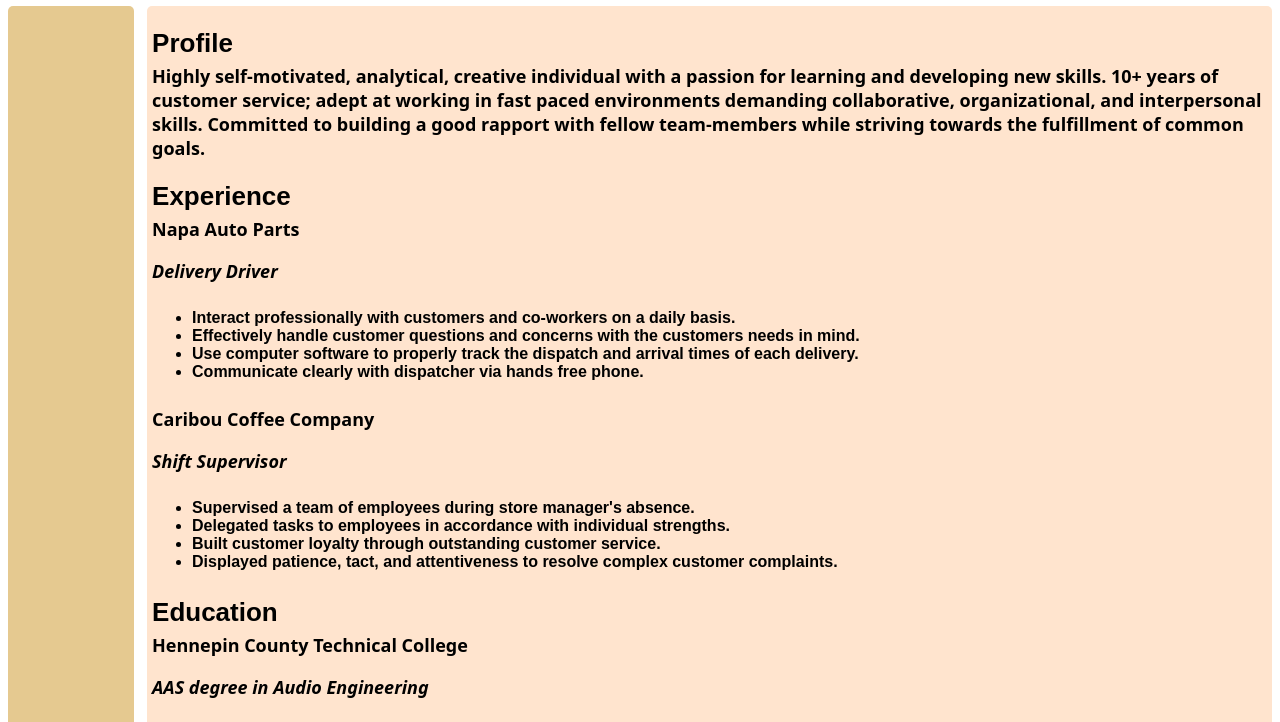
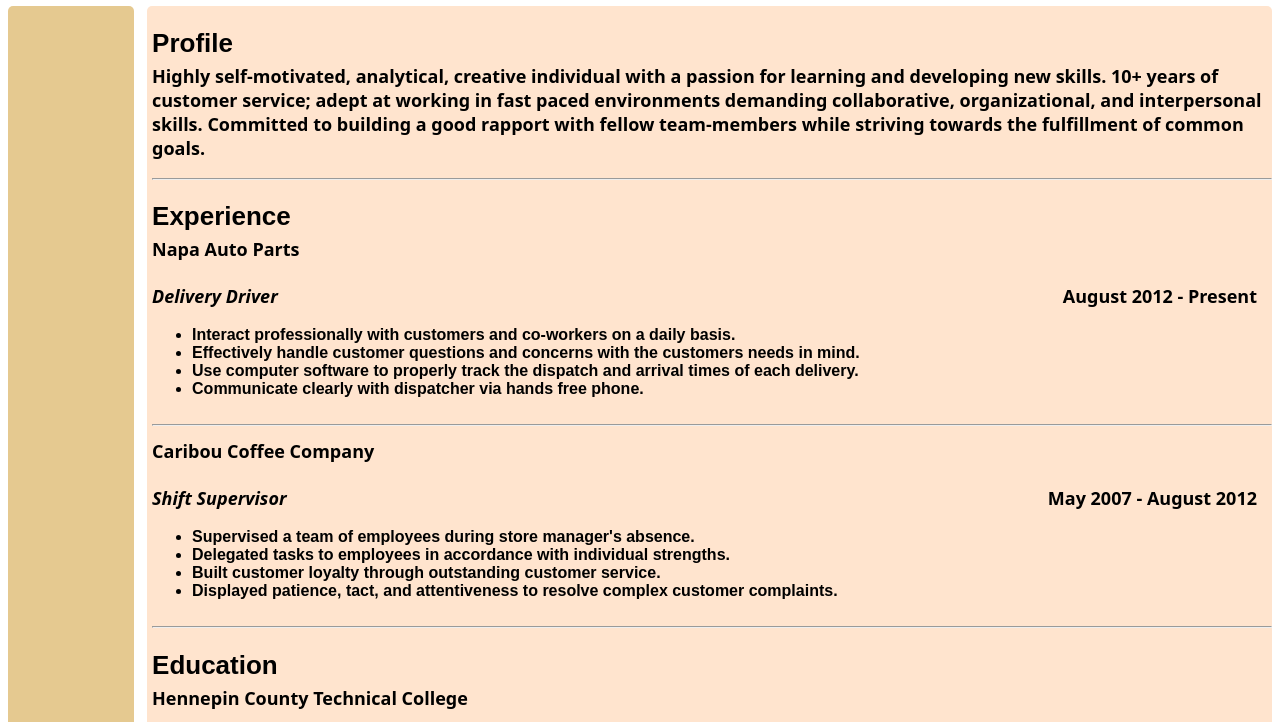
Before and after one commit to RyanLane09/RyanLane09.github.io, a plain HTML site: page index.html in a window 1280 px wide. Shown: the part 70-792 px from the top of the page. Drawn offline with Linux system fonts and the light colour scheme.

Commit message:
Add_work/ed_dates

```diff
--- a/index.html
+++ b/index.html
@@ -7,16 +7,20 @@
 	<body>
 	<div id="header">
 		<h1> Ryan Lane</h1>
-	</div>
+			</div>
 	<div class="left"></div>
 	<div class="right">
 	    <h2>Profile
 	        <p>Highly self-motivated, analytical, creative individual with a passion for learning and developing new skills. 10+ years of customer service; adept at working in fast paced environments demanding collaborative, organizational, and interpersonal skills. Committed to building a good rapport with fellow team-members while striving towards the fulfillment of common goals.
-</p>
+			</p>
+		<hr>
+
 	    </h2>
 	    <h2>Experience
 	        <p>Napa Auto Parts
-	        	<p><em>Delivery Driver</em></p>
+	        	<p class= "textLeft"><em>Delivery Driver</em>
+	        	</p>
+	        	<p class= "textRight"> August 2012 - Present </p>
 	            <ul>
 	                <li>Interact professionally with customers and co-workers on a daily basis.</li>
 	                <li>Effectively handle customer questions and concerns with the customers needs in mind.</li>
@@ -24,19 +28,24 @@
 	                <li>Communicate clearly with dispatcher via hands free phone. </li>
 	            </ul>
 	        </p>
+	        <hr>
 	        <p>Caribou Coffee Company
-	        	<p><em>Shift Supervisor</em></p>
+	        	<p class= "textLeft"><em>Shift Supervisor</em></p>
+	        	<p class= "textRight">May 2007 - August 2012</p>
+
 				<ul>
 					<li>Supervised a team of employees during store manager's absence.</li>
 					<li>Delegated tasks to employees in accordance with individual strengths.</li>
 					<li>Built customer loyalty through outstanding customer service.</li>
 					<li>Displayed patience, tact, and attentiveness to resolve complex customer complaints.</li>
 				</ul>
-	       </p>
+	        </p>
+	        <hr>
 	    </h2>
 	    <h2>Education
 	        <p>Hennepin County Technical College
-	        	<p><em>AAS degree in Audio Engineering</em></p>
+	        	<p class= "textLeft"><em>AAS degree in Audio Engineering</em></p>
+	        	<p class= "textRight"> Graduated 2012 </p>
 	            <ul>
 	                <li>Studied modern audio engineering techniques and implemented them in a recording studio setting.</li>
 	                <li>Cooperated effectively with a team of audio engineering students on a variety of recording projects. </li>
--- a/stylesheet.css
+++ b/stylesheet.css
@@ -20,10 +20,17 @@ div {
 .left {
     width: 10%;
     position: relative;
-    height: 800px;
+    height: 900px;
     background-color: #e5c990;
     margin-top: 68px;
     margin-bottom: 10px;
+    float: left;
+}
+.textRight {
+    float: right;
+    padding-right: 15px;
+}
+.textLeft {
     float: left;
 }
 
@@ -32,7 +39,7 @@ div {
     width: 89%;
     background-color: #ffe4ce;
     float: right;
-    height: 800px;
+    height: 900px;
     margin-top: 68px;
     margin-bottom: 10px;
 }
@@ -48,6 +55,10 @@ p {
     font-size: 18px;
     font-family: sans;
     margin-top: 5px;
+}
+ul {
+    display: block;
+    clear: both;
 }
 
 li {
@@ -73,3 +84,6 @@ h1 {
 
 
 }
+span {
+    text-align: right;
+}
```
